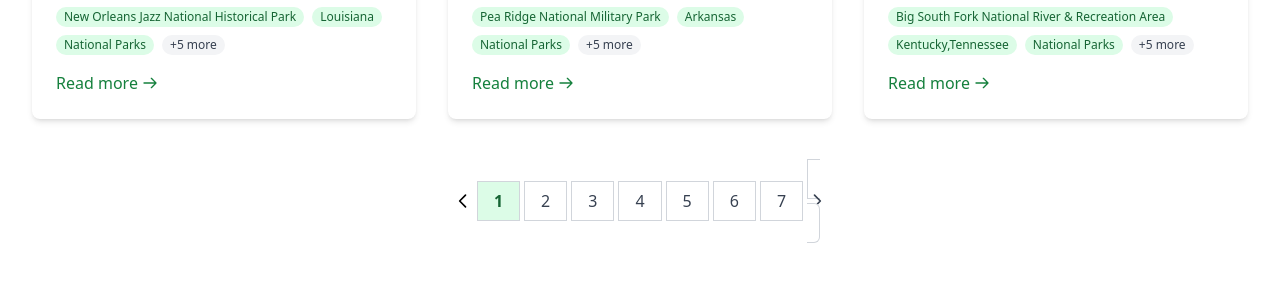
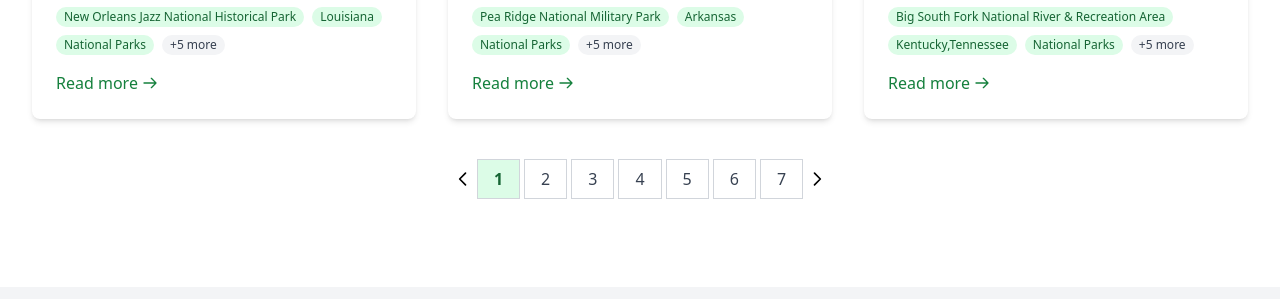
Before and after one commit to MidTennSol/national-park-directory-live, an Astro site: page /blog in a window 1280 px wide. Shown: the part 3649-3948 px from the top of the page. Built offline with nearby package versions, Linux system fonts and the light colour scheme; Astro itself is replaced by a stand-in of ours.

Commit message:
fix(blog): dynamic right arrow for pagination on blog index, no other changes

```diff
--- a/src/pages/blog/index.astro
+++ b/src/pages/blog/index.astro
@@ -165,14 +165,9 @@
           <ul class="pagination flex items-center gap-1">
             {/* Previous arrow */}
             <li>
-              <a
-                href={"#"}
-                class={`pagination-arrow ${0 === 0 ? 'pagination-disabled' : ''}`}
-                aria-disabled={true}
-                tabindex="-1"
-              >
+              <span class="pagination-arrow pagination-disabled" aria-disabled="true">
                 <svg xmlns="http://www.w3.org/2000/svg" class="h-5 w-5" fill="none" viewBox="0 0 24 24" stroke="currentColor"><path stroke-linecap="round" stroke-linejoin="round" stroke-width="2" d="M15 19l-7-7 7-7" /></svg>
-              </a>
+              </span>
             </li>
             {/* Page numbers */}
             {[...Array(totalPages)].map((_, i) => (
@@ -188,14 +183,20 @@
             ))}
             {/* Next arrow */}
             <li>
+              {totalPages > 1 ? (
                 <a
-                href={totalPages > 1 ? `/blog/page/2/` : "#"}
-                class={`px-3 py-2 border border-gray-300 bg-white text-gray-700 rounded-r-md ${totalPages === 1 ? 'pointer-events-none opacity-50' : 'hover:text-green-800'}`}
+                  href={totalPages > 1 ? "/blog/page/2/" : "#"}
+                  class={`pagination-arrow${totalPages === 1 ? ' pagination-disabled' : ''}`}
                   aria-disabled={totalPages === 1}
                   tabindex={totalPages === 1 ? "-1" : "0"}
                 >
                   <svg xmlns="http://www.w3.org/2000/svg" class="h-5 w-5" fill="none" viewBox="0 0 24 24" stroke="currentColor"><path stroke-linecap="round" stroke-linejoin="round" stroke-width="2" d="M9 5l7 7-7 7" /></svg>
                 </a>
+              ) : (
+                <span class="pagination-arrow pagination-disabled" aria-disabled="true">
+                  <svg xmlns="http://www.w3.org/2000/svg" class="h-5 w-5" fill="none" viewBox="0 0 24 24" stroke="currentColor"><path stroke-linecap="round" stroke-linejoin="round" stroke-width="2" d="M9 5l7 7-7 7" /></svg>
+                </span>
+              )}
             </li>
           </ul>
         </nav>
```
Also changed, not shown: .cursor/scratchpad.md. Lines whose indentation alone changed are shown as unchanged.
